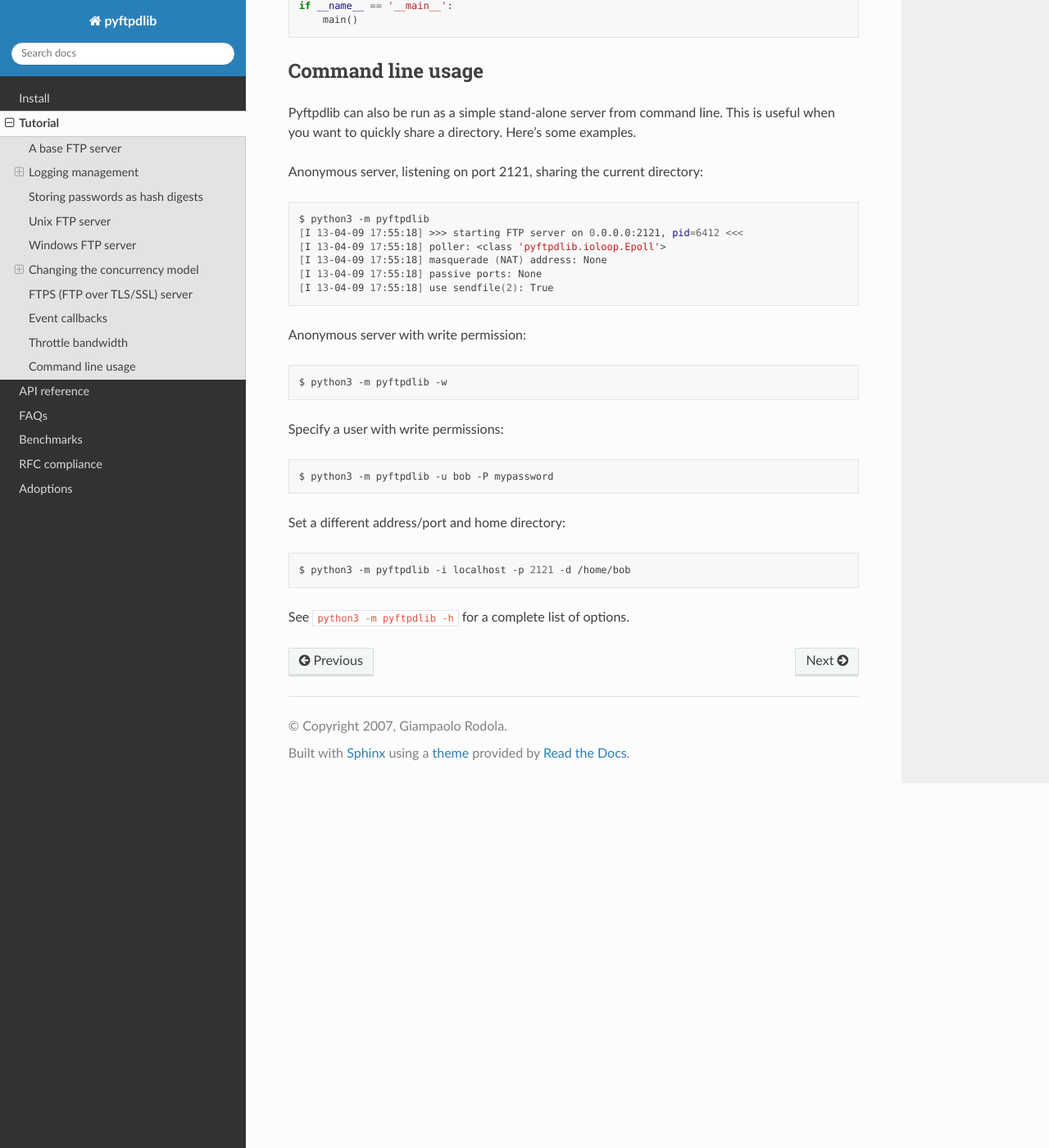
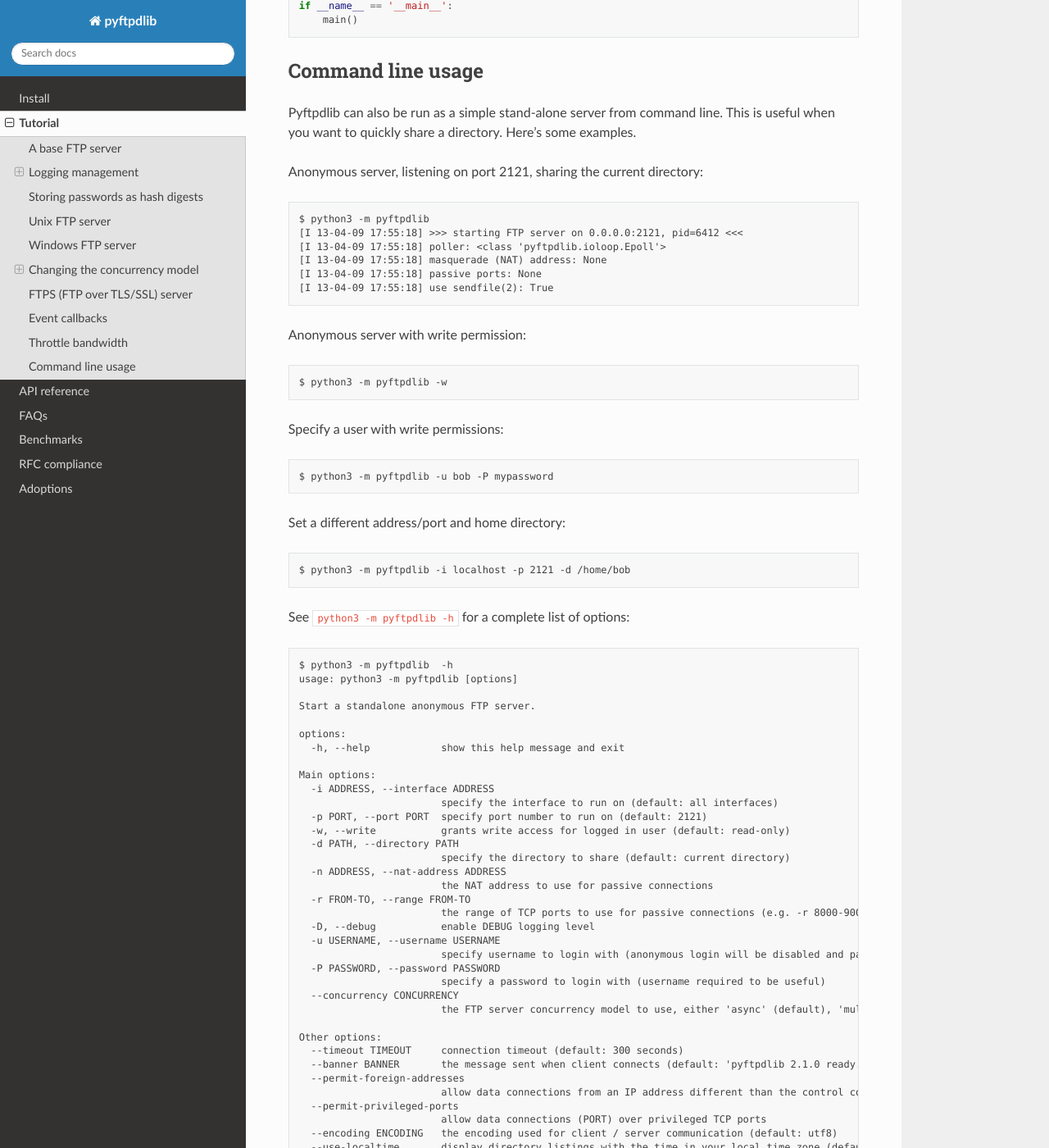
Before and after one commit to giampaolo/pyftpdlib, a Sphinx documentation site: the page built from docs/tutorial.rst, in a window 1280 px wide and 1400 px high, scrolled down 9092 px. Shown: the whole window at 82% size. Built offline with Sphinx 7.4.7 and the Read the Docs theme 3.1.0, drawn with Linux system fonts in a browser that asks for light colours; some of the changed text lies outside the part shown.

Commit message:
Updater doc

```diff
--- a/HISTORY.rst
+++ b/HISTORY.rst
@@ -1,6 +1,6 @@
 Bug tracker at https://github.com/giampaolo/pyftpdlib/issues
 
-Version: 2.0.2 - IN DEVELOPMENT
+Version: 2.1.0 - IN DEVELOPMENT
 ===============================
 
 **Bug fixes**
--- a/docs/tutorial.rst
+++ b/docs/tutorial.rst
@@ -514,7 +514,7 @@
 
 Anonymous server, listening on port 2121, sharing the current directory:
 
-.. code-block:: sh
+.. code-block::
 
     $ python3 -m pyftpdlib
     [I 13-04-09 17:55:18] >>> starting FTP server on 0.0.0.0:2121, pid=6412 <<<
@@ -525,23 +525,70 @@
 
 Anonymous server with write permission:
 
-.. code-block:: sh
+.. code-block::
 
     $ python3 -m pyftpdlib -w
 
 Specify a user with write permissions:
 
-.. code-block:: sh
+.. code-block::
 
     $ python3 -m pyftpdlib -u bob -P mypassword
 
 Set a different address/port and home directory:
 
-.. code-block:: sh
+.. code-block::
 
     $ python3 -m pyftpdlib -i localhost -p 2121 -d /home/bob
 
-See ``python3 -m pyftpdlib -h`` for a complete list of options.
+
+See ``python3 -m pyftpdlib -h`` for a complete list of options:
+
+.. code-block::
+
+    $ python3 -m pyftpdlib  -h
+    usage: python3 -m pyftpdlib [options]
+
+    Start a standalone anonymous FTP server.
+
+    options:
+      -h, --help            show this help message and exit
+
+    Main options:
+      -i ADDRESS, --interface ADDRESS
+                            specify the interface to run on (default: all interfaces)
+      -p PORT, --port PORT  specify port number to run on (default: 2121)
+      -w, --write           grants write access for logged in user (default: read-only)
+      -d PATH, --directory PATH
+                            specify the directory to share (default: current directory)
+      -n ADDRESS, --nat-address ADDRESS
+                            the NAT address to use for passive connections
+      -r FROM-TO, --range FROM-TO
+                            the range of TCP ports to use for passive connections (e.g. -r 8000-9000)
+      -D, --debug           enable DEBUG logging level
+      -u USERNAME, --username USERNAME
+                            specify username to login with (anonymous login will be disabled and password required if supplied)
+      -P PASSWORD, --password PASSWORD
+                            specify a password to login with (username required to be useful)
+      --concurrency CONCURRENCY
+                            the FTP server concurrency model to use, either 'async' (default), 'multi-thread' or 'multi-proc'
+
+    Other options:
+      --timeout TIMEOUT     connection timeout (default: 300 seconds)
+      --banner BANNER       the message sent when client connects (default: 'pyftpdlib 2.1.0 ready.')
+      --permit-foreign-addresses
+                            allow data connections from an IP address different than the control connection
+      --permit-privileged-ports
+                            allow data connections (PORT) over privileged TCP ports
+      --encoding ENCODING   the encoding used for client / server communication (default: utf8)
+      --use-localtime       display directory listings with the time in your local time zone (default: use GMT)
+      --disable-sendfile    disable sendfile() syscall, used for faster file transfers
+      --max-cons MAX_CONS   max number of simultaneous connections (default: 512)
+      --max-cons-per-ip MAX_CONS_PER_IP
+                            maximum number connections from the same IP address (default: unlimited)
+      --max-login-attempts MAX_LOGIN_ATTEMPTS
+                            max number of failed authentications before disconnect (default: 3)
+
 
 .. _`Apache FAQs`: https://httpd.apache.org/docs/2.4/ssl/ssl_faq.html#selfcert
 .. _`benchmarks`: benchmarks.html
--- a/pyftpdlib/__init__.py
+++ b/pyftpdlib/__init__.py
@@ -69,6 +69,6 @@
 """
 
 
-__ver__ = '2.0.1'
+__ver__ = '2.1.0'
 __author__ = "Giampaolo Rodola' <g.rodola@gmail.com>"
 __web__ = 'https://github.com/giampaolo/pyftpdlib/'
```
